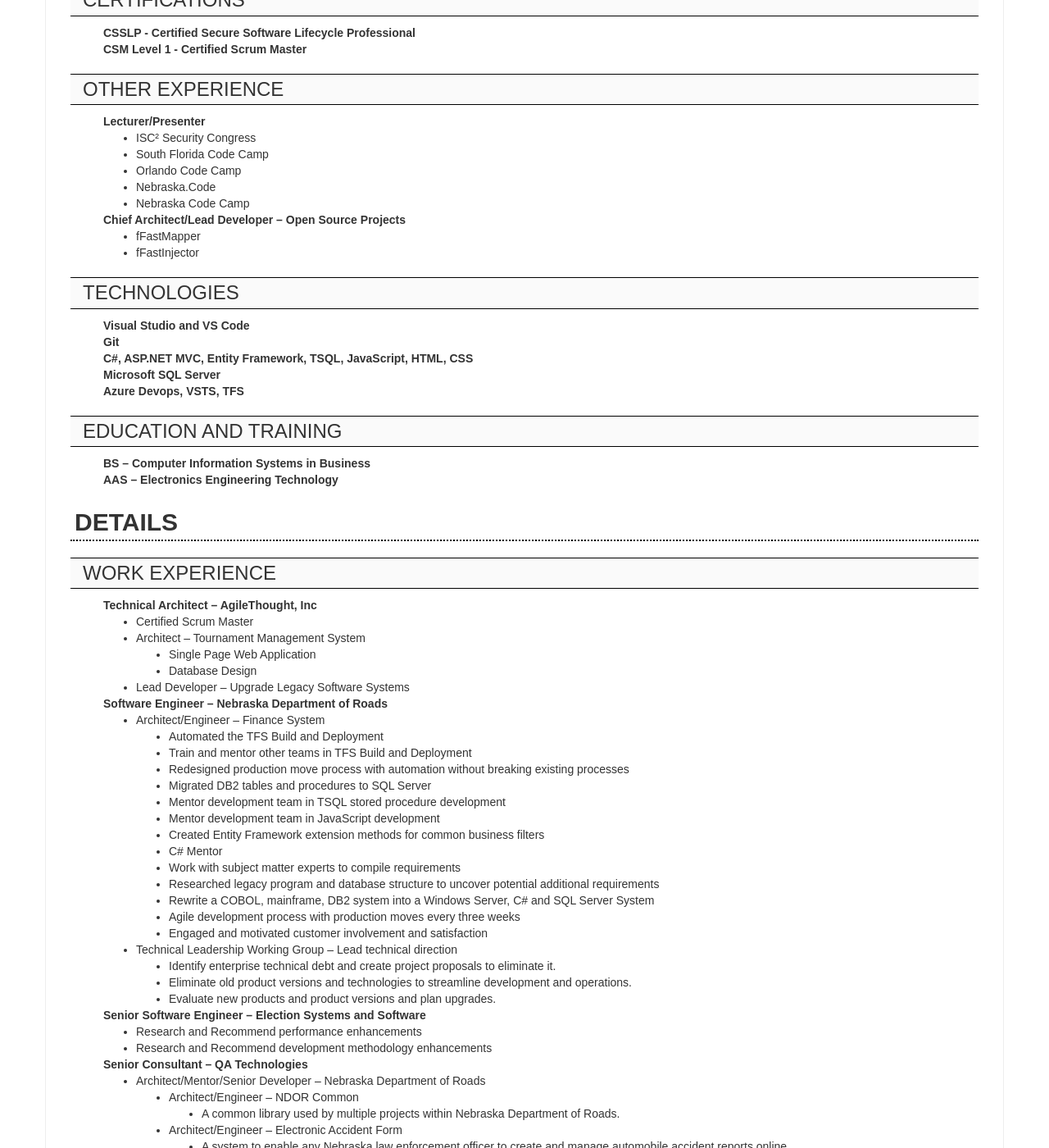
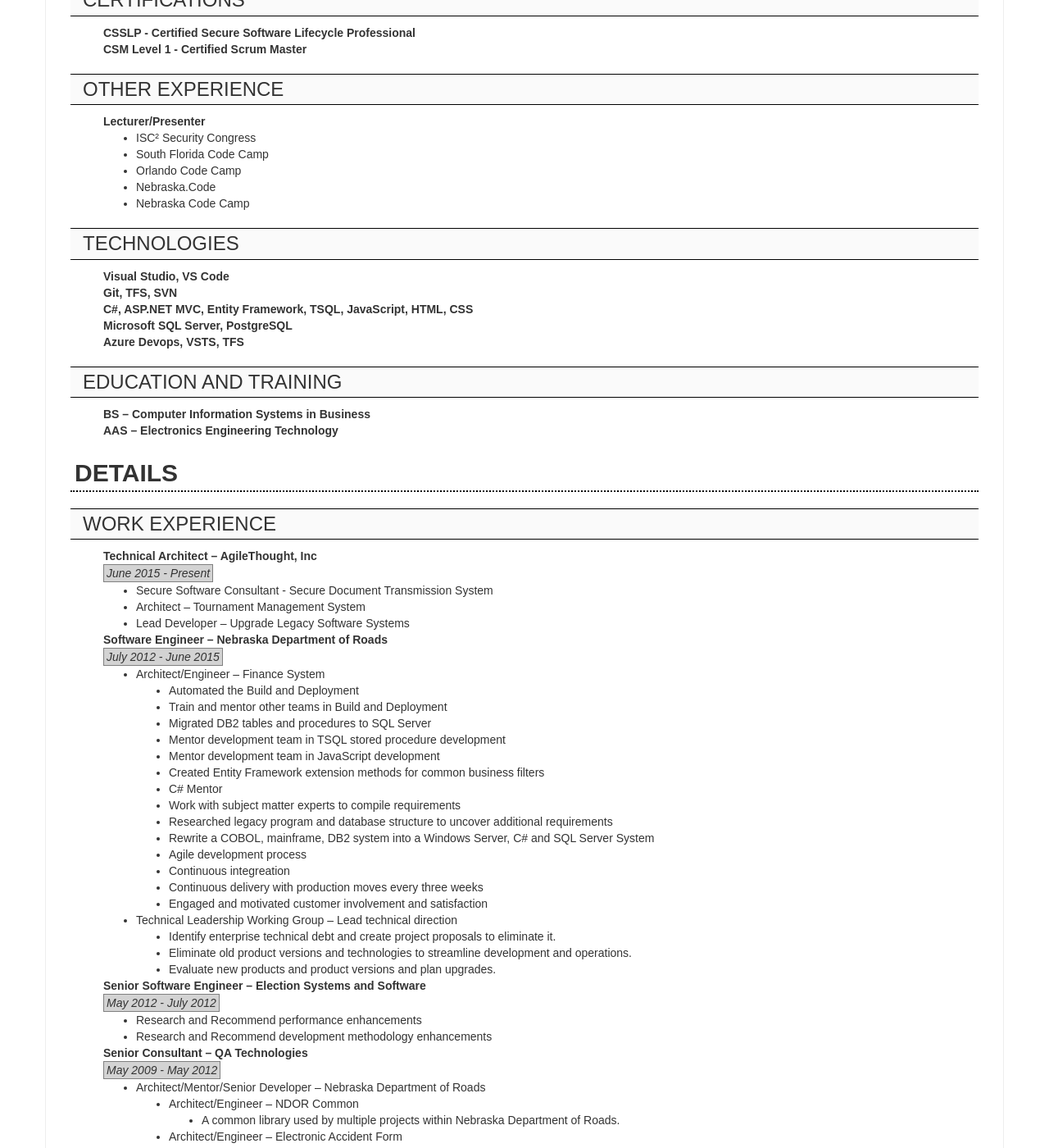
Before and after one commit to Grax32/Grax32.github.io, a Jekyll site: the page built from articles/resume.md, in a window 1280 px wide and 1400 px high, scrolled down 813 px. Shown: the whole window at 82% size. Built offline with Jekyll 4.4.1, drawn with Linux system fonts in a browser that asks for light colours; some of the changed text lies outside the part shown.

Commit message:
the version with the presentation dates

```diff
--- a/articles/resume.md
+++ b/articles/resume.md
@@ -15,13 +15,13 @@ pagefooter: David Walker &bull; 402-440-9707 &bull; dwalker@vorteon.com
   * Architect – Tournament Management System
   * Lead Developer – Upgrade Legacy Software Systems
 * Software Engineer – Nebraska Department of Roads
-<i>May 2010 - June 2015</i>
+<i>July 2012 - June 2015</i>
   * Architect/Engineer – Finance System
   * Technical Leadership Working Group – Lead technical direction
-* [2010 - 2010] Senior Software Engineer – Election Systems and Software
-<i>May 2010 - June 2010</i>
+* Senior Software Engineer – Election Systems and Software
+<i>May 2012 - July 2012</i>
 * Senior Consultant – QA Technologies
-<i>May 2005 - June 2010</i>
+<i>May 2009 - May 2012</i>
   * Architect/Mentor/Senior Developer – Nebraska Department of Roads
     * Architect/Engineer – NDOR Common
     * Architect/Engineer – Electronic Accident Form
@@ -51,16 +51,12 @@ pagefooter: David Walker &bull; 402-440-9707 &bull; dwalker@vorteon.com
   * Nebraska.Code
   * Nebraska Code Camp
 
-* Chief Architect/Lead Developer – Open Source Projects
-  * fFastMapper
-  * fFastInjector
-
 ### TECHNOLOGIES
 
-* Visual Studio and VS Code
-* Git
+* Visual Studio, VS Code
+* Git, TFS, SVN
 * C#, ASP.NET MVC, Entity Framework, TSQL, JavaScript, HTML, CSS
-* Microsoft SQL Server
+* Microsoft SQL Server, PostgreSQL
 * Azure Devops, VSTS, TFS
 
 ### EDUCATION AND TRAINING
@@ -75,34 +71,37 @@ pagefooter: David Walker &bull; 402-440-9707 &bull; dwalker@vorteon.com
 ### WORK EXPERIENCE
 
 * Technical Architect – AgileThought, Inc
-  * Certified Scrum Master
+<i>June 2015 - Present</i>
+  * Secure Software Consultant - Secure Document Transmission System
   * Architect – Tournament Management System
-    * Single Page Web Application
-    * Database Design
   * Lead Developer – Upgrade Legacy Software Systems
 * Software Engineer – Nebraska Department of Roads
+<i>July 2012 - June 2015</i>
   * Architect/Engineer – Finance System
-    * Automated the TFS Build and Deployment
-    * Train and mentor other teams in TFS Build and Deployment
-    * Redesigned production move process with automation without breaking existing processes
+    * Automated the Build and Deployment
+    * Train and mentor other teams in Build and Deployment
     * Migrated DB2 tables and procedures to SQL Server
     * Mentor development team in TSQL stored procedure development
     * Mentor development team in JavaScript development
     * Created Entity Framework extension methods for common business filters
     * C# Mentor
     * Work with subject matter experts to compile requirements
-    * Researched legacy program and database structure to uncover potential additional requirements
+    * Researched legacy program and database structure to uncover additional requirements
     * Rewrite a COBOL, mainframe, DB2 system into a Windows Server, C# and SQL Server System
-    * Agile development process with production moves every three weeks
+    * Agile development process
+    * Continuous integreation
+    * Continuous delivery with production moves every three weeks
     * Engaged and motivated customer involvement and satisfaction
   * Technical Leadership Working Group – Lead technical direction
     * Identify enterprise technical debt and create project proposals to eliminate it.
     * Eliminate old product versions and technologies to streamline development and operations.
     * Evaluate new products and product versions and plan upgrades.
 * Senior Software Engineer – Election Systems and Software
+<i>May 2012 - July 2012</i>
   * Research and Recommend performance enhancements
   * Research and Recommend development methodology enhancements
 * Senior Consultant – QA Technologies
+<i>May 2009 - May 2012</i>
   * Architect/Mentor/Senior Developer – Nebraska Department of Roads
     * Architect/Engineer – NDOR Common
       * A common library used by multiple projects within Nebraska Department of Roads.
@@ -122,7 +121,8 @@ pagefooter: David Walker &bull; 402-440-9707 &bull; dwalker@vorteon.com
     * Translated Existing VB.NET Code to C#
     * Enhanced plugin architecture with both interface–based plugins and XML–based plugins
     * Technology: C#.NET, .NET remoting, and MS SQL Server
-* Senior Software Engineer –– Vorteon, LLC
+* Senior DevOps Engineer –– Vorteon, LLC
+<i>June 2000 - March 2010</i>
   * Defined Standards and Practices for projects/developers including Agile methodology and testing.
   * Designed and implemented projects designed for stability, reliability, ease of use, ease of development, high security.
   * Architect/Lead Engineer – SolutionsDesk Service Desk Application
@@ -136,6 +136,7 @@ pagefooter: David Walker &bull; 402-440-9707 &bull; dwalker@vorteon.com
     * Technology: VB.NET, ASP.NET, MS SQL Server (2000, 2005), VBScript, ASP
   * Architect/Lead Engineer – Online Banking Instant Credit Card Approval
     * Designed and Developed FDIC–Compliant internet banking solution
+    * Configured and Installed Secure Hosting environment (annually audited) using Linux servers
     * Defined and Implemented secure, highly reliable, highly available coding standards
     * Implemented Change Management system
   * Architect/Lead Engineer – SMTP Spam Filter Server
@@ -151,19 +152,21 @@ pagefooter: David Walker &bull; 402-440-9707 &bull; dwalker@vorteon.com
 ### OTHER EXPERIENCE
 
 * Lecturer/Presenter
+  * Secure Application Lifestyle
+    * ISC&#x00B2; Security Congress - October 2019
+
+  * MultiThreaded Debugging in Visual Studio
+  * Hosting .NET on Linux
+    * Orlando .NET Users Group - November 2016
+
+  * Fun with C# Generics
+    * Omaha .NET Users Group – June 2014
+    * Nebraska Code Camp 2013
+    * Lincoln .NET Users Group – April 2013
+
   * Augmented Reality with C#, Windows 7, and Microsoft Kinect
+    * Nebraska Code Camp 2012
     * Lincoln .NET Users Group – January 2012
-    * Nebraska Code Camp 2012
-  * Fun with C# Generics
-    * Lincoln .NET Users Group – April 2013
-    * Nebraska Code Camp 2013
-    * Omaha .NET Users Group – June 2014
-* Chief Architect/Lead Developer – Open Source Projects
-  * fFastMapper
-    * fFastMapper is a high–speed tool to map and transfer property values between objects.
-  * fFastInjector
-    * fFastInjector is a high–speed and compact dependency injector.
-
 
 ### TECHNOLOGIES
 
```
Also changed, not shown: other parts of articles/resume.md (+1 -1 lines).
